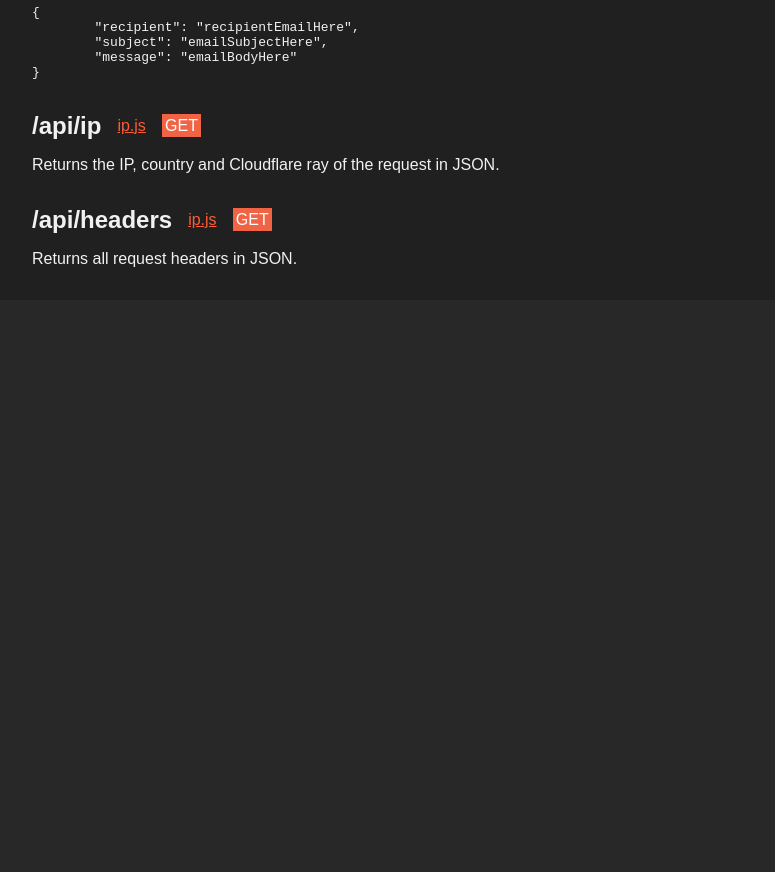
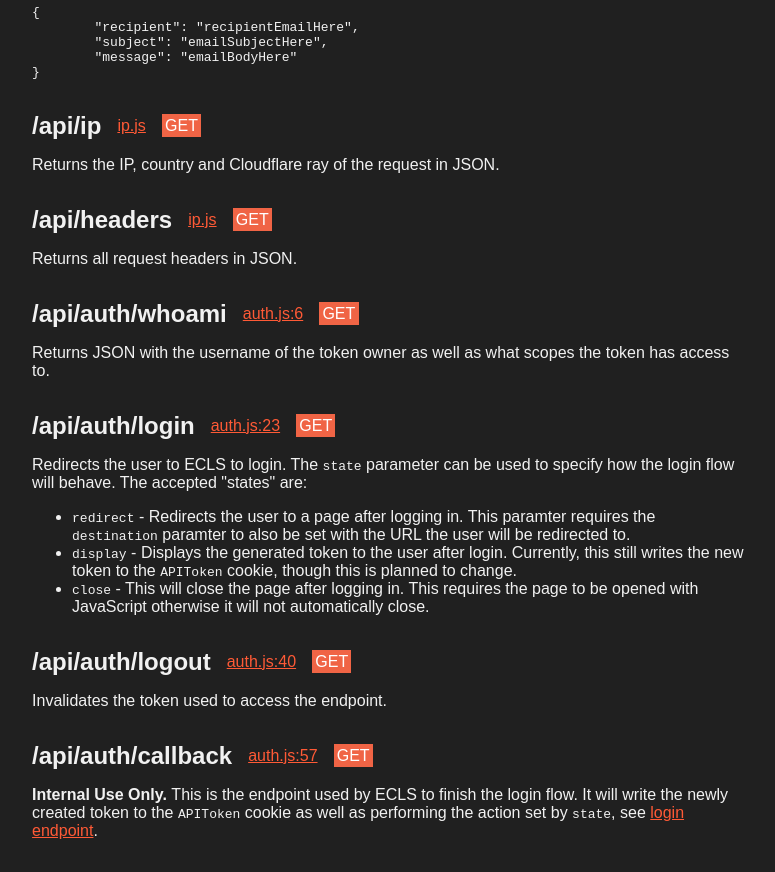
Before and after one commit to Enstrayed/enstrayedapi, a website: page website/posts/20240409-API-Documentation.html in a window 1280 px wide. Shown: the part 1134-2006 px from the top of the page, without its empty margins (252-1027 px from the left). Before the commit the page ends 1434 px from the top, so only its background shows below. Drawn offline with Linux system fonts and the light colour scheme.

Commit message:
documentation updates

```diff
--- a/routes/auth.js
+++ b/routes/auth.js
@@ -1,4 +1,4 @@
-import { app, db, globalConfig } from "../index.js" // Get globals from index
+// import { app, db, globalConfig } from "../index.js" // Get globals from index
 import { checkTokenNew } from "../liberals/auth.js"
 import { logRequest } from "../liberals/logging.js"
 import { randomStringBase62, getHumanReadableUserAgent } from "../liberals/misc.js"
@@ -80,6 +80,7 @@ app.get("/api/auth/callback", (rreq,rres) => {
                                     let newDestination = atob(rreq.query.state.split("_")[1].replace("-","/"))
                                     rres.setHeader("Set-Cookie", `APIToken=${newToken}; Domain=${rreq.hostname}; Expires=${new Date(newExpiration).toUTCString()}; Path=/`).redirect(newDestination)
                                 } else if (rreq.query.state === "display") {
+                                    // Change this to not write the token to a cookie
                                     rres.setHeader("Set-Cookie", `APIToken=${newToken}; Domain=${rreq.hostname}; Expires=${new Date(newExpiration).toUTCString()}; Path=/`).send(`Success! Your token is <code>${newToken}</code>`)
                                 } else if (rreq.query.state === "close") {
                                     rres.setHeader("Set-Cookie", `APIToken=${newToken}; Domain=${rreq.hostname}; Expires=${new Date(newExpiration).toUTCString()}; Path=/`).send(`<script>document.addEventListener("DOMContentLoaded", () => {window.close();});</script> Success! You may now close this window.`)
--- a/website/posts/20240409-API-Documentation.html
+++ b/website/posts/20240409-API-Documentation.html
@@ -106,5 +106,40 @@
     </div>
 
     <p>Returns all request headers in JSON.</p>
+
+    <div class="inlineheader">
+        <h2>/api/auth/whoami</h2>
+        <a href="https://github.com/Enstrayed/enstrayedapi/blob/new-db/routes/auth.js">auth.js:6</a>
+        <div><span>GET</span></div>
+    </div>
+    <p>Returns JSON with the username of the token owner as well as what scopes the token has access to.</p>
+
+    <div class="inlineheader">
+        <h2 id="jumplink_authlogin">/api/auth/login</h2>
+        <a href="https://github.com/Enstrayed/enstrayedapi/blob/new-db/routes/auth.js">auth.js:23</a>
+        <div><span>GET</span></div>
+    </div>
+    <p>Redirects the user to ECLS to login. The <code>state</code> parameter can be used to specify how the login flow will behave. The accepted "states" are:</p>
+    <ul>
+        <li><code>redirect</code> - Redirects the user to a page after logging in. This paramter requires the <code>destination</code> paramter to also be set with the URL the user will be redirected to.</li>
+        <li><code>display</code> - Displays the generated token to the user after login. Currently, this still writes the new token to the <code>APIToken</code> cookie, though this is planned to change.</li>
+        <li><code>close</code> - This will close the page after logging in. This requires the page to be opened with JavaScript otherwise it will not automatically close.</li>
+    </ul>
+
+    <div class="inlineheader">
+        <h2>/api/auth/logout</h2>
+        <a href="https://github.com/Enstrayed/enstrayedapi/blob/new-db/routes/auth.js">auth.js:40</a>
+        <div><span>GET</span></div>
+    </div>
+    <p>Invalidates the token used to access the endpoint.</p>
+
+    <div class="inlineheader">
+        <h2>/api/auth/callback</h2>
+        <a href="https://github.com/Enstrayed/enstrayedapi/blob/new-db/routes/auth.js">auth.js:57</a>
+        <div><span>GET</span></div>
+    </div>
+    <p><b>Internal Use Only. </b>This is the endpoint used by ECLS to finish the login flow. It will write the newly created token to the <code>APIToken</code> cookie as well as performing the action set by <code>state</code>, see <a href="#jumplink_authlogin">login endpoint</a>.</p>
+
+
 </body>
 </html>
```
